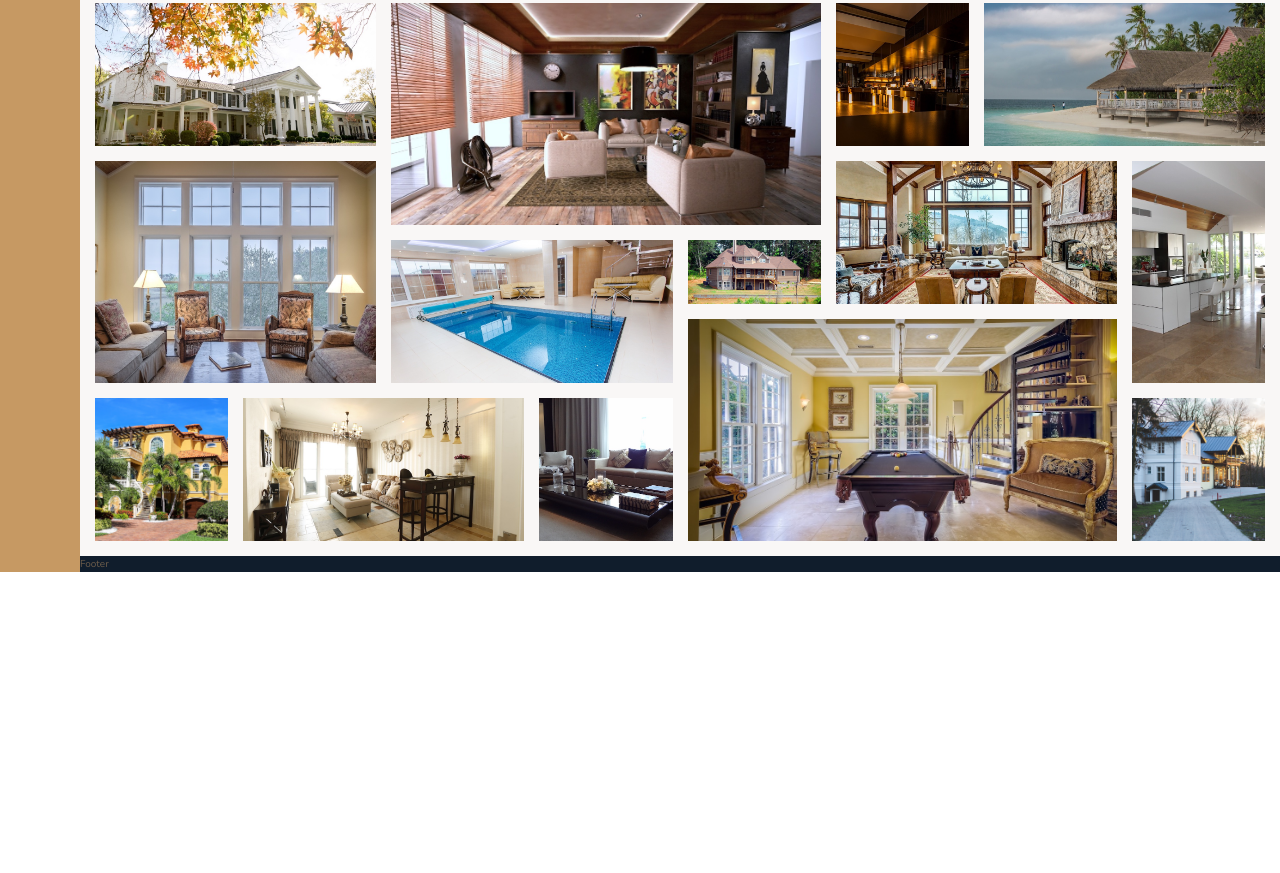
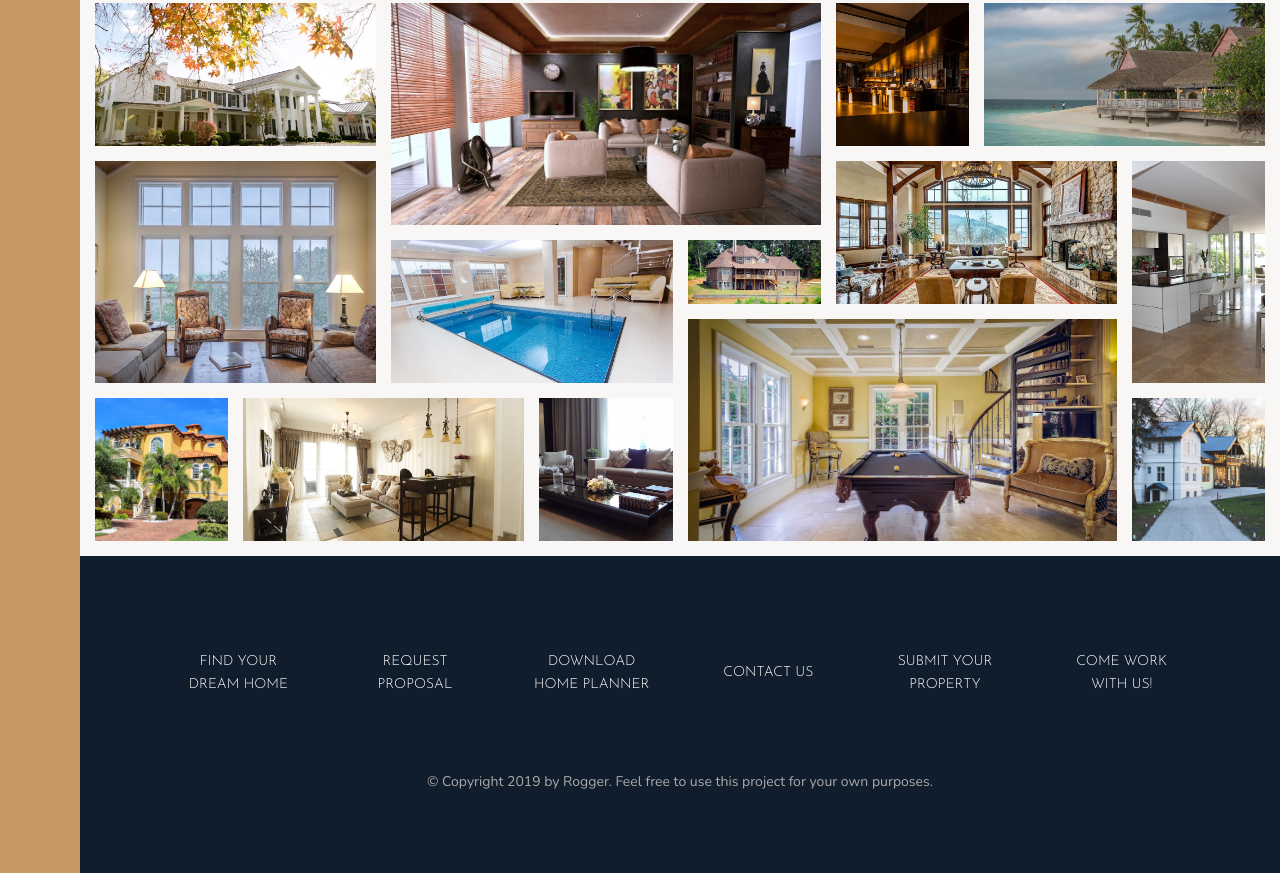
Before and after one commit to Rogger794/nexter, a website: page index.html in a window 1280 px wide. Shown: the part 3084-3957 px from the top of the page. Before the commit the page ends 3656 px from the top, so only its background shows below. Drawn offline with nearby package versions, Linux system fonts and the light colour scheme; files that its build step writes are made by us from their sources.

Commit message:
styling footer layout

```diff
--- a/index.html
+++ b/index.html
@@ -309,7 +309,17 @@
     </section>
 
     <footer class="footer">
-      Footer
+      <ul class="nav">
+        <li class="nav__item"><a href="#" class="nav__link">Find your dream home</a></li>
+        <li class="nav__item"><a href="#" class="nav__link">Request proposal</a></li>
+        <li class="nav__item"><a href="#" class="nav__link">Download home planner</a></li>
+        <li class="nav__item"><a href="#" class="nav__link">Contact us</a></li>
+        <li class="nav__item"><a href="#" class="nav__link">Submit your property</a></li>
+        <li class="nav__item"><a href="#" class="nav__link">Come work with us!</a></li>
+      </ul>
+      <p class="copyright">
+        &copy; Copyright 2019 by Rogger. Feel free to use this project for your own purposes.
+      </p>
     </footer>
   </body>
 </html>
--- a/sass/layouts/_footer.scss
+++ b/sass/layouts/_footer.scss
@@ -1,4 +1,45 @@
 .footer{
   background-color: $color-secondary;
   grid-column: full-start / full-end;
+  padding: 8rem;
 }
+
+.nav{
+  list-style: none;
+
+  display: grid;
+  grid-template-columns: repeat(auto-fit, minmax(15rem,1fr));
+  grid-gap: 2rem;
+  align-items: center;
+
+  &__link{
+    &:link,
+    &:visited{
+      font-size: 1.4rem;
+      color: white;
+      text-decoration: none;
+      font-family: $font-display;
+      text-transform: uppercase;
+      text-align: center;
+      padding: 1.5rem;
+      display: block;
+      transition: all .2s;
+    }
+
+    &:hover,
+    &:active{
+      background-color: rgba(white, .05);
+      transform: translateY(-3px);
+    }
+  }
+}
+
+.copyright{
+  font-size: 1.4rem;
+  color: $color-grey-light-2;
+  margin-top: 6rem;
+  margin-right: auto;
+  margin-left: auto;
+  text-align: center;
+  width: 70%;
+}
```
